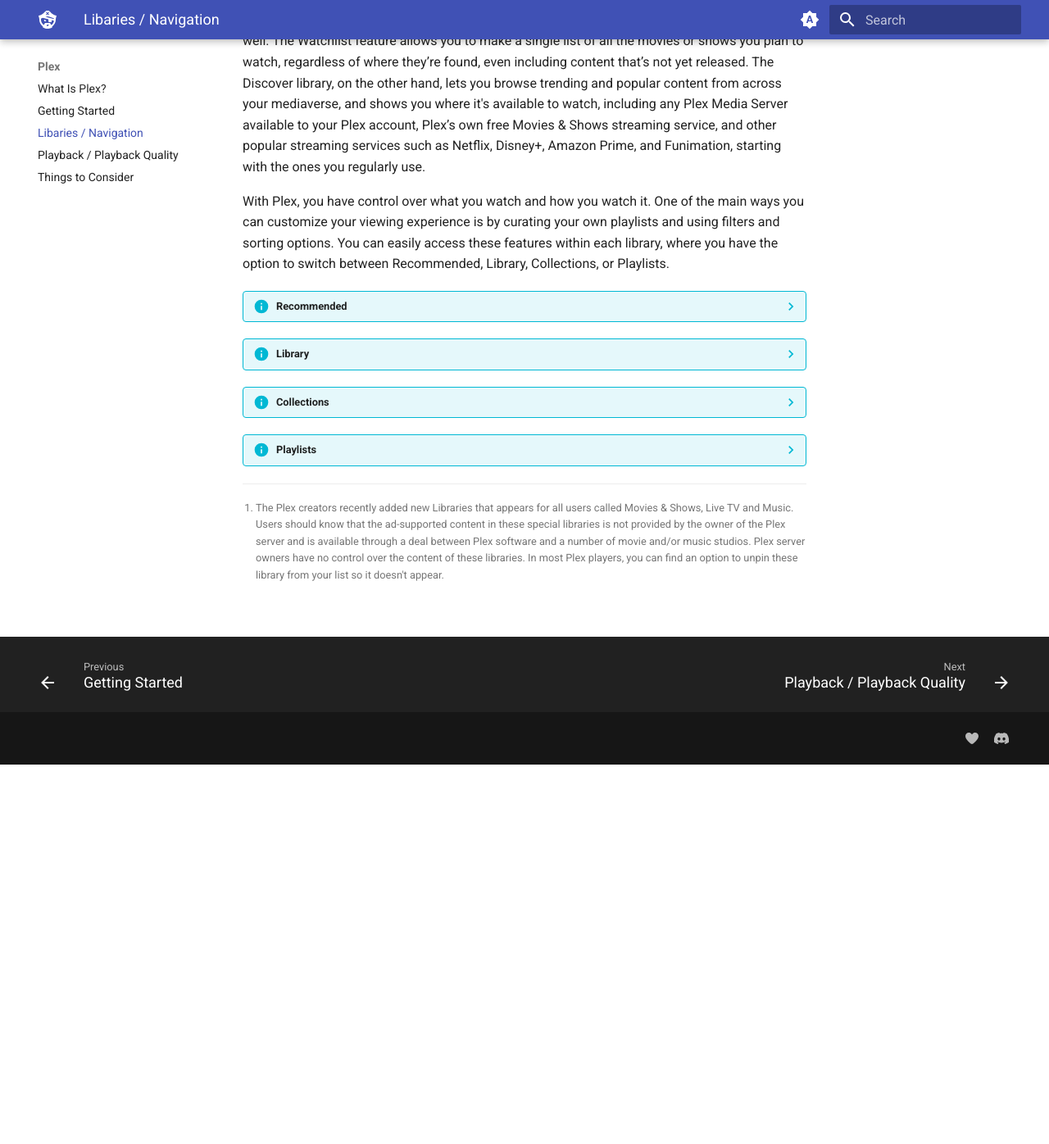
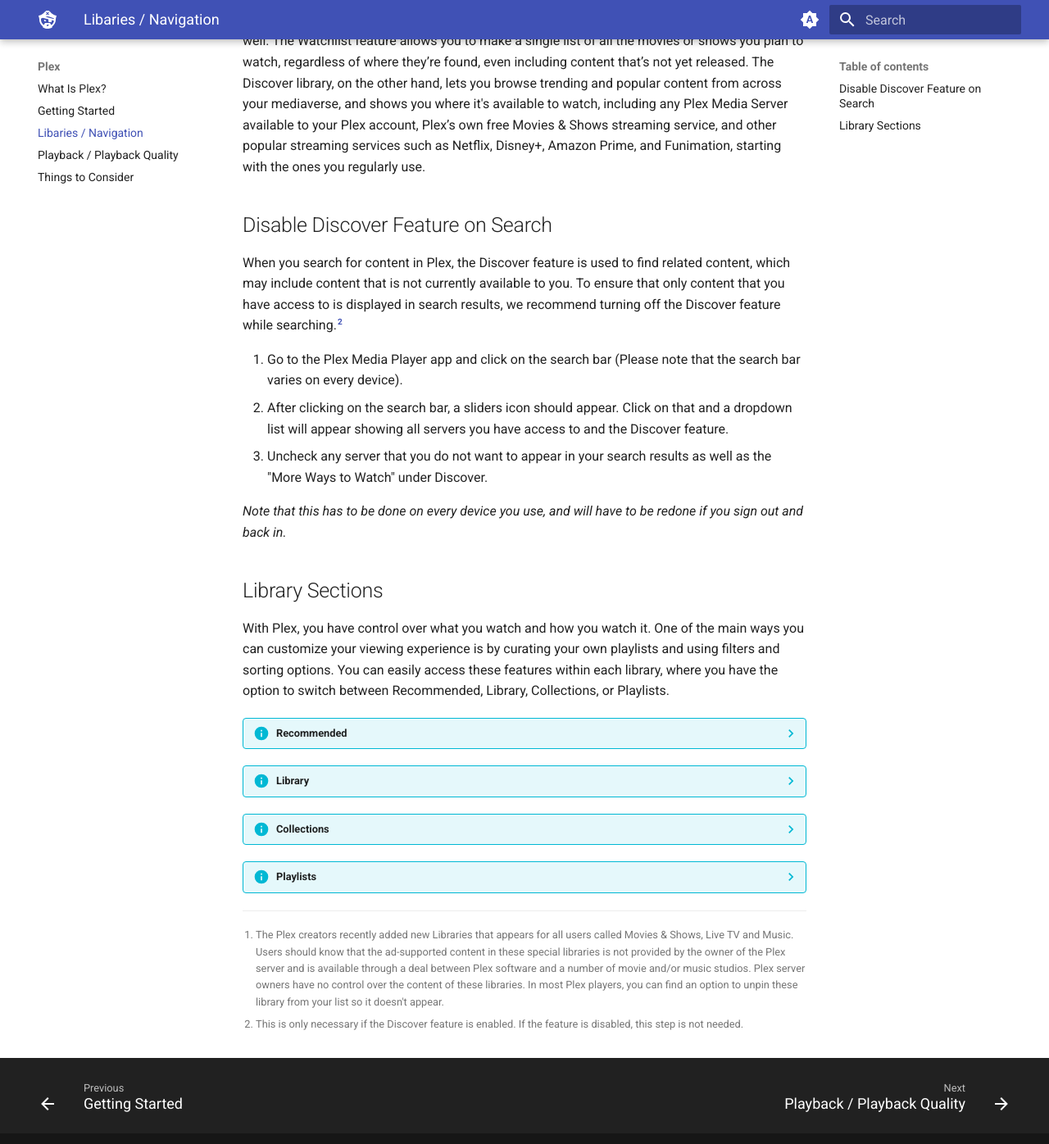
Before and after one commit to neomedia6989/docs-2, an MkDocs documentation site: the page built from docs/plex/libraries.md, in a window 1280 px wide and 1400 px high, scrolled down 467 px. Shown: the top 1396 px of the window at 82% size. Built offline with MkDocs 1.6.1 and Material for MkDocs 9.7.7, drawn with Linux system fonts in a browser that asks for light colours.

Commit message:
Update libraries.md

```diff
--- a/docs/plex/libraries.md
+++ b/docs/plex/libraries.md
@@ -5,6 +5,18 @@
 Libraries are often further separated into subjects like 4K, Reality TV, Kid's TV or Documentaries to facilitate finding what you want to watch.[^1]
 
 Plex recently created a Watchlist and Discover tab for users to curate and explore content as well. The Watchlist feature allows you to make a single list of all the movies or shows you plan to watch, regardless of where they’re found, even including content that’s not yet released. The Discover library, on the other hand, lets you browse trending and popular content from across your mediaverse, and shows you where it's available to watch, including any Plex Media Server available to your Plex account, Plex’s own free Movies & Shows streaming service, and other popular streaming services such as Netflix, Disney+, Amazon Prime, and Funimation, starting with the ones you regularly use.
+
+## Disable Discover Feature on Search
+
+When you search for content in Plex, the Discover feature is used to find related content, which may include content that is not currently available to you. To ensure that only content that you have access to is displayed in search results, we recommend turning off the Discover feature while searching.[^2]
+
+1. Go to the Plex Media Player app and click on the search bar (Please note that the search bar varies on every device).
+2. After clicking on the search bar, a sliders icon should appear. Click on that and a dropdown list will appear showing all servers you have access to and the Discover feature.
+3. Uncheck any server that you do not want to appear in your search results as well as the "More Ways to Watch" under Discover.
+
+*Note that this has to be done on every device you use, and will have to be redone if you sign out and back in.*
+
+## Library Sections
 
 With Plex, you have control over what you watch and how you watch it. One of the main ways you can customize your viewing experience is by curating your own playlists and using filters and sorting options. You can easily access these features within each library, where you have the option to switch between Recommended, Library, Collections, or Playlists.
 
@@ -26,3 +38,4 @@
 
 
 [^1]: The Plex creators recently added new Libraries that appears for all users called Movies & Shows, Live TV and Music. Users should know that the ad-supported content in these special libraries is not provided by the owner of the Plex server and is available through a deal between Plex software and a number of movie and/or music studios. Plex server owners have no control over the content of these libraries. In most Plex players, you can find an option to unpin these library from your list so it doesn't appear.
+[^2]: This is only necessary if the Discover feature is enabled. If the feature is disabled, this step is not needed.
```
